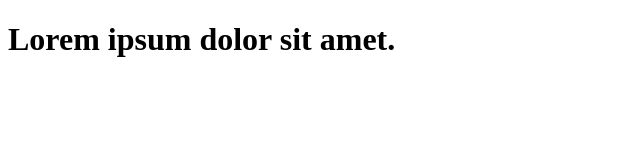
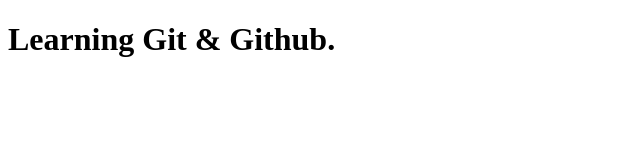
Before and after one commit to iambstha/learningGit, a plain HTML site: page index.html in a window 1280 px wide. Shown: the whole page, without its empty margins (0-640 px from the left). Drawn offline with Linux system fonts and the light colour scheme.

Commit message:
Updated the home page

```diff
--- a/index.html
+++ b/index.html
@@ -7,6 +7,6 @@
     <title>Document</title>
 </head>
 <body>
-    <h1>Lorem ipsum dolor sit amet.</h1>
+    <h1>Learning Git & Github.</h1>
 </body>
 </html>
```
